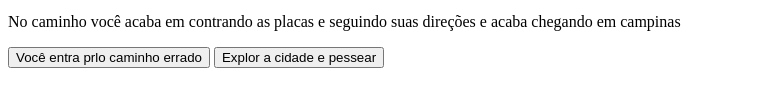
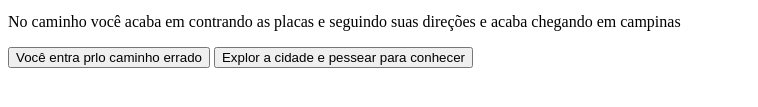
Before and after one commit to beatrizcamilo123/bibia, a plain HTML site: page index.html in a window 1280 px wide. Shown: the part 171-278 px from the top of the page, without its empty margins (0-758 px from the left). Drawn offline with Linux system fonts and the light colour scheme; a web font is replaced by a local one.

Commit message:
Update index.html

```diff
--- a/index.html
+++ b/index.html
@@ -25,7 +25,7 @@
         <div class="passo" id="passo-2">
             <p>No caminho você acaba em contrando as placas e seguindo suas direções e acaba chegando em campinas</p>
             <button class="btn-proximo" data-proximo="5">Você entra prlo caminho errado</button>
-            <button class="btn-proximo" data-proximo="6">Explor a cidade e pessear</button>
+            <button class="btn-proximo" data-proximo="6">Explor a cidade e pessear para conhecer</button>
         </div>
     </main>
     <script src="script.js"></script>
```
